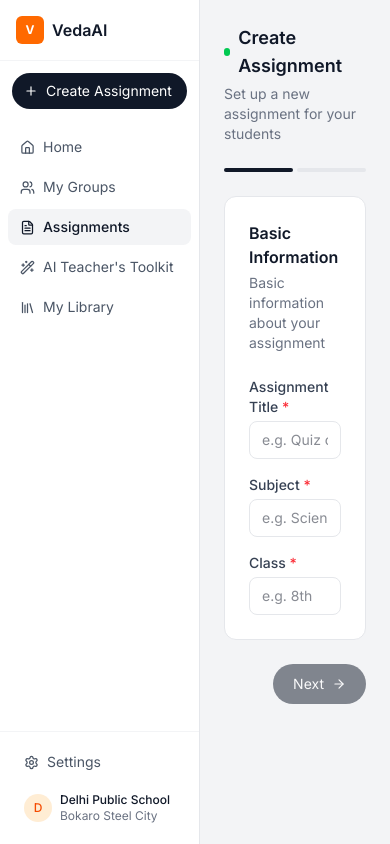
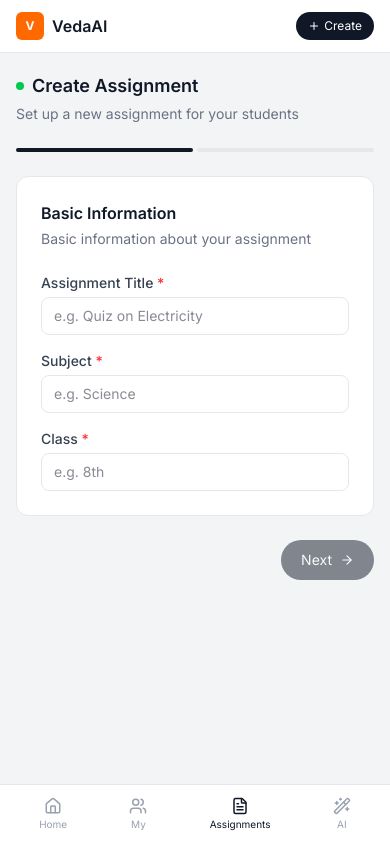
Before and after one commit to LalitWagh34/vedaai, a Next.js app in the folder apps/frontend/: page /assignments/create in a window 390 px wide. Built offline with nearby package versions, Linux system fonts and the light colour scheme; no server answers.

Commit message:
feat: mobile responsive layout with bottom nav

```diff
--- a/apps/frontend/app/assignments/[id]/page.tsx
+++ b/apps/frontend/app/assignments/[id]/page.tsx
@@ -109,9 +109,9 @@ const fetchPaper = async () => {
   if (!paper) return null;
 
   return (
-    <div className="p-6 max-w-4xl mx-auto">
+    <div className="p-4 md:p-6 max-w-4xl mx-autop-6 max-w-4xl mx-auto">
       {/* AI Message */}
-      <div className="bg-gray-900 text-white rounded-xl p-4 mb-6 flex items-center justify-between">
+      <div className="bg-gray-900 text-white rounded-xl p-4 mb-6 flex flex-col md:flex-row items-start md:items-center justify-between gap-3">
         <p className="text-sm">
           Here is your customized Question Paper for{" "}
           <span className="font-semibold">{paper.subject}</span> — Class{" "}
--- a/apps/frontend/app/assignments/create/page.tsx
+++ b/apps/frontend/app/assignments/create/page.tsx
@@ -46,7 +46,7 @@ export default function CreateAssignmentPage() {
   };
 
   return (
-    <div className="p-6 max-w-3xl mx-auto">
+    <div className="p-4 md:p-6 max-w-3xl mx-auto">
       {/* Header */}
       <div className="mb-6">
         <div className="flex items-center gap-2 mb-1">
--- a/apps/frontend/app/assignments/page.tsx
+++ b/apps/frontend/app/assignments/page.tsx
@@ -116,7 +116,7 @@ export default function AssignmentsPage() {
       </div>
 
       {/* Grid */}
-      <div className="grid grid-cols-2 gap-4">
+      <div className="grid grid-cols-1 md:grid-cols-2 gap-4">
         {filtered.map((assignment) => (
           <div
             key={assignment._id}
@@ -188,7 +188,7 @@ export default function AssignmentsPage() {
       </div>
 
       {/* Floating create button */}
-      <div className="fixed bottom-6 left-1/2 -translate-x-1/2">
+      <div className="fixed bottom-24 md:bottom-6 left-1/2 -translate-x-1/2 z-40">
         <Link
           href="/assignments/create"
           className="flex items-center gap-2 bg-gray-900 text-white rounded-full px-5 py-2.5 text-sm shadow-lg hover:bg-gray-700 transition-colors"
--- a/apps/frontend/components/layout/MainLayout.tsx
+++ b/apps/frontend/components/layout/MainLayout.tsx
@@ -8,7 +8,7 @@ export default function MainLayout({
   return (
     <div className="flex min-h-screen bg-gray-100">
       <Sidebar />
-      <main className="ml-[200px] flex-1 min-h-screen">
+      <main className="md:ml-[200px] flex-1 min-h-screen pt-[56px] md:pt-0 pb-[60px] md:pb-0">
         {children}
       </main>
     </div>
--- a/apps/frontend/components/layout/Sidebar.tsx
+++ b/apps/frontend/components/layout/Sidebar.tsx
@@ -23,7 +23,9 @@ export default function Sidebar() {
   const pathname = usePathname();
 
   return (
-    <aside className="w-[200px] min-h-screen bg-white border-r border-gray-200 flex flex-col fixed left-0 top-0">
+    <>
+      {/* Desktop Sidebar */}
+      <aside className="hidden md:flex w-[200px] min-h-screen bg-white border-r border-gray-200 flex-col fixed left-0 top-0">
         {/* Logo */}
         <div className="p-4 border-b border-gray-100">
           <div className="flex items-center gap-2">
@@ -49,7 +51,8 @@ export default function Sidebar() {
         <nav className="flex-1 px-2 py-2">
           {navItems.map((item) => {
             const Icon = item.icon;
-          const isActive = pathname === item.href ||
+            const isActive =
+              pathname === item.href ||
               (item.href !== "/" && pathname.startsWith(item.href));
             return (
               <Link
@@ -88,5 +91,45 @@ export default function Sidebar() {
           </div>
         </div>
       </aside>
+
+      {/* Mobile Top Bar */}
+      <div className="md:hidden fixed top-0 left-0 right-0 bg-white border-b border-gray-200 z-50 px-4 py-3 flex items-center justify-between">
+        <div className="flex items-center gap-2">
+          <div className="w-7 h-7 bg-orange-500 rounded-md flex items-center justify-center">
+            <span className="text-white text-xs font-bold">V</span>
+          </div>
+          <span className="font-semibold text-gray-900">VedaAI</span>
+        </div>
+        <Link
+          href="/assignments/create"
+          className="flex items-center gap-1 bg-gray-900 text-white rounded-full px-3 py-1.5 text-xs"
+        >
+          <Plus size={12} />
+          Create
+        </Link>
+      </div>
+
+      {/* Mobile Bottom Nav */}
+      <div className="md:hidden fixed bottom-0 left-0 right-0 bg-white border-t border-gray-200 z-50 flex items-center justify-around px-2 py-2">
+        {navItems.slice(0, 4).map((item) => {
+          const Icon = item.icon;
+          const isActive =
+            pathname === item.href ||
+            (item.href !== "/" && pathname.startsWith(item.href));
+          return (
+            <Link
+              key={item.href}
+              href={item.href}
+              className={`flex flex-col items-center gap-0.5 px-3 py-1 rounded-lg ${
+                isActive ? "text-gray-900" : "text-gray-400"
+              }`}
+            >
+              <Icon size={18} />
+              <span className="text-[10px]">{item.label.split(" ")[0]}</span>
+            </Link>
+          );
+        })}
+      </div>
+    </>
   );
 }
```
Lines whose indentation alone changed are shown as unchanged.
